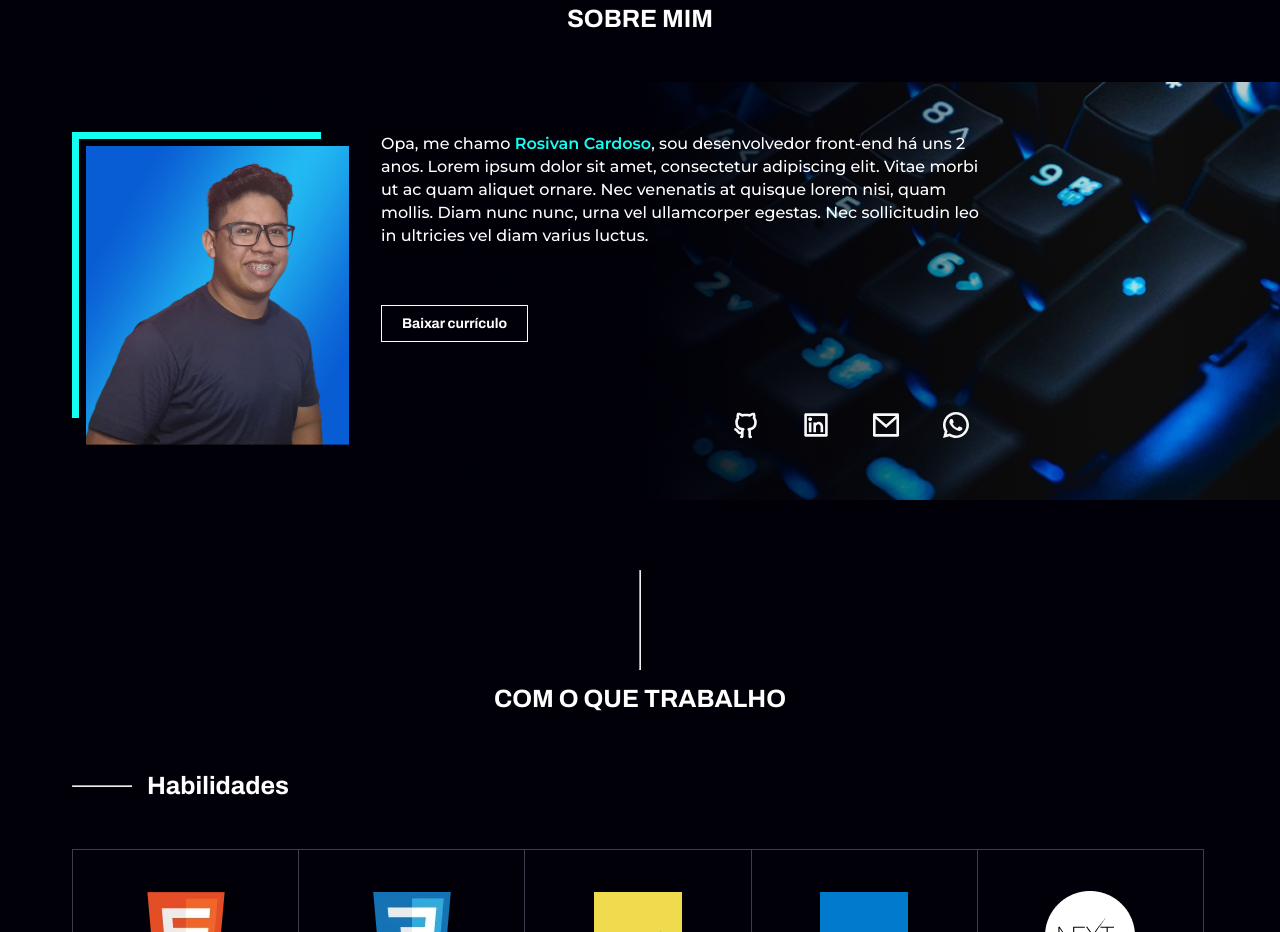
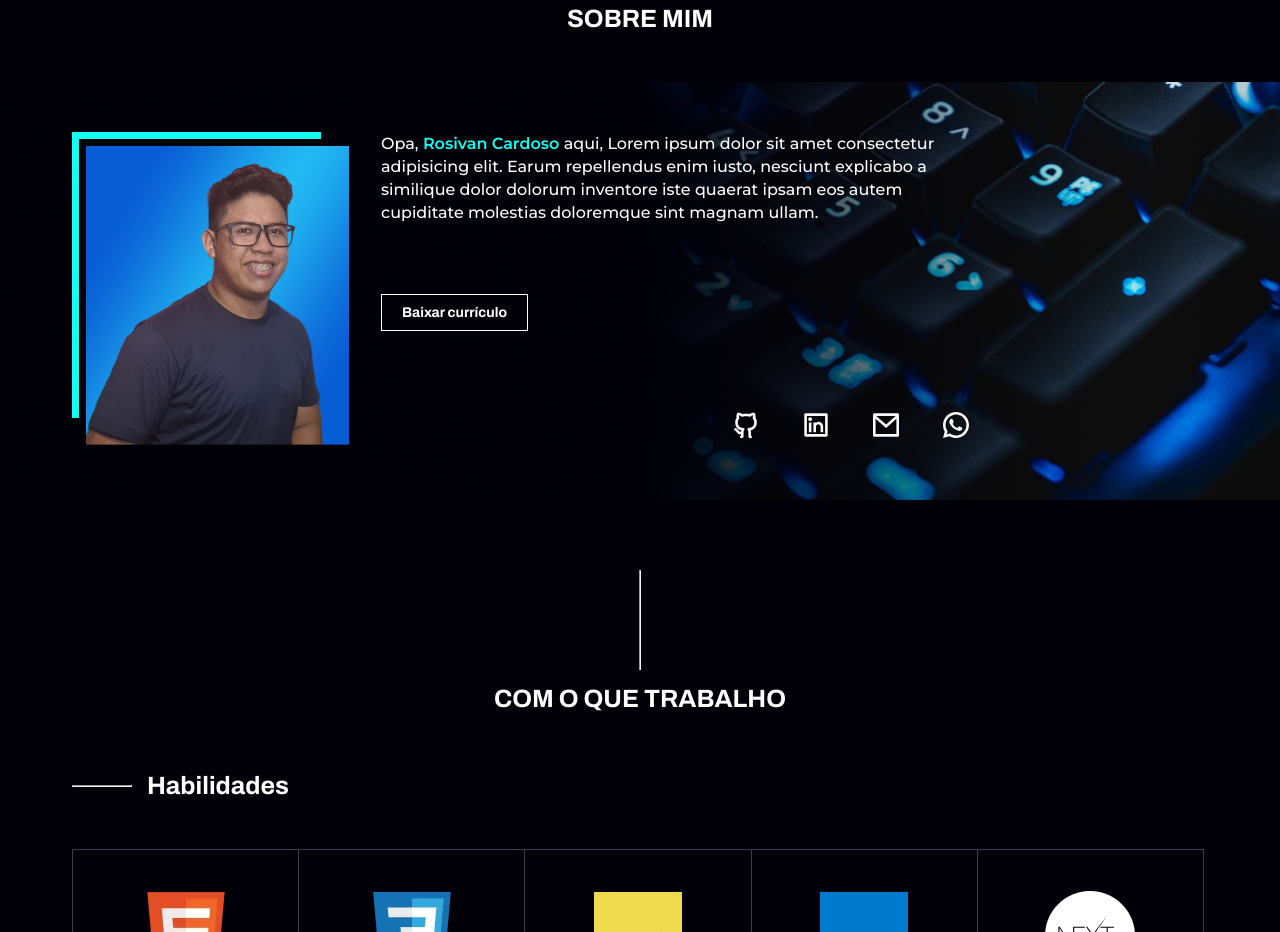
Before and after one commit to rosivancardosoferreira/my-curriculum, a Next.js app: page / in a window 1280 px wide. Shown: the part 980-1912 px from the top of the page. Built offline with nearby package versions, Linux system fonts and the light colour scheme.

Commit message:
fix: lorem text

```diff
--- a/src/presentation/Sections/Home/AboutMe/index.tsx
+++ b/src/presentation/Sections/Home/AboutMe/index.tsx
@@ -33,16 +33,15 @@ export function AboutMe() {
             </article>
             <article className="about__container__text">
               <p className="about__container__text__p">
-                Opa, me chamo
+                Opa,
                 <strong className="about__container__text__strong">
                   {" "}
-                  Rosivan Cardoso
+                  Rosivan Cardoso{" "}
                 </strong>
-                , sou desenvolvedor front-end há uns 2 anos. Lorem ipsum dolor
-                sit amet, consectetur adipiscing elit. Vitae morbi ut ac quam
-                aliquet ornare. Nec venenatis at quisque lorem nisi, quam
-                mollis. Diam nunc nunc, urna vel ullamcorper egestas. Nec
-                sollicitudin leo in ultricies vel diam varius luctus.
+                aqui, Lorem ipsum dolor sit amet consectetur adipisicing elit.
+                Earum repellendus enim iusto, nesciunt explicabo a similique
+                dolor dolorum inventore iste quaerat ipsam eos autem cupiditate
+                molestias doloremque sint magnam ullam.
               </p>
               <ButtonLinkPrimary
                 link="#"
```
